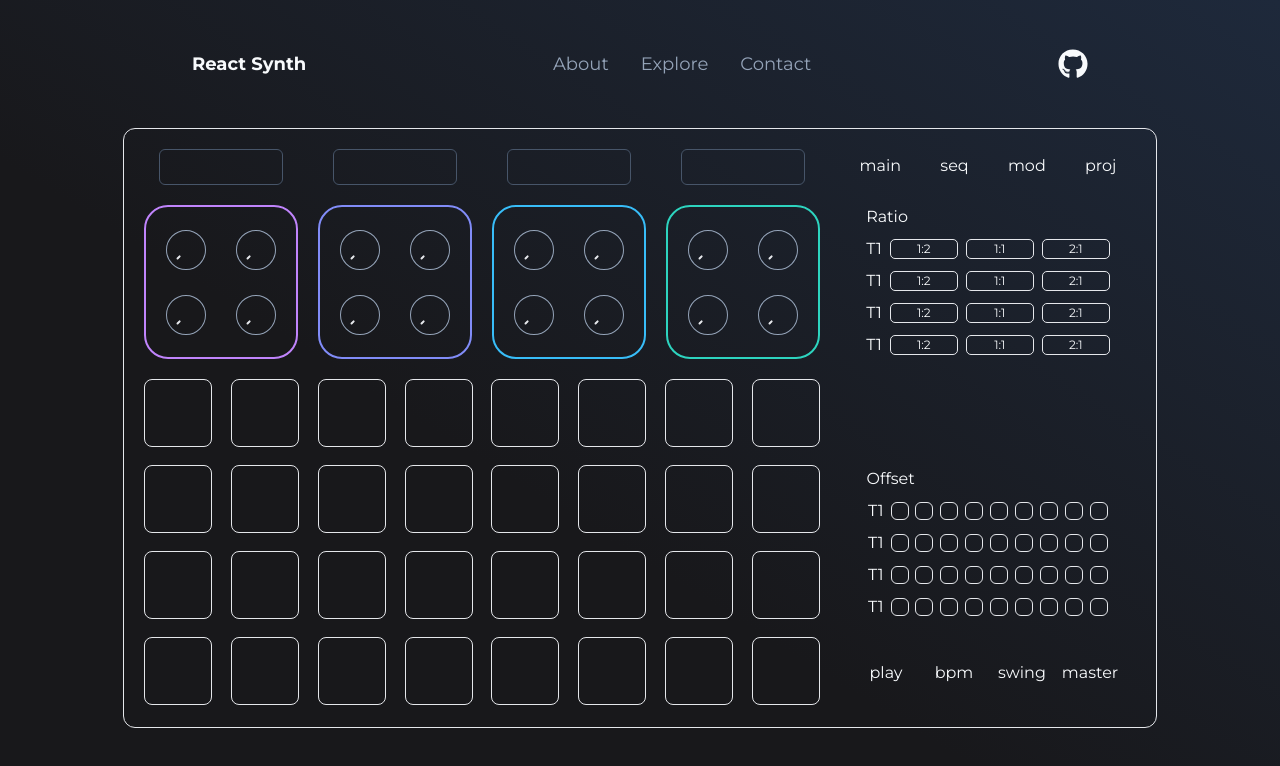
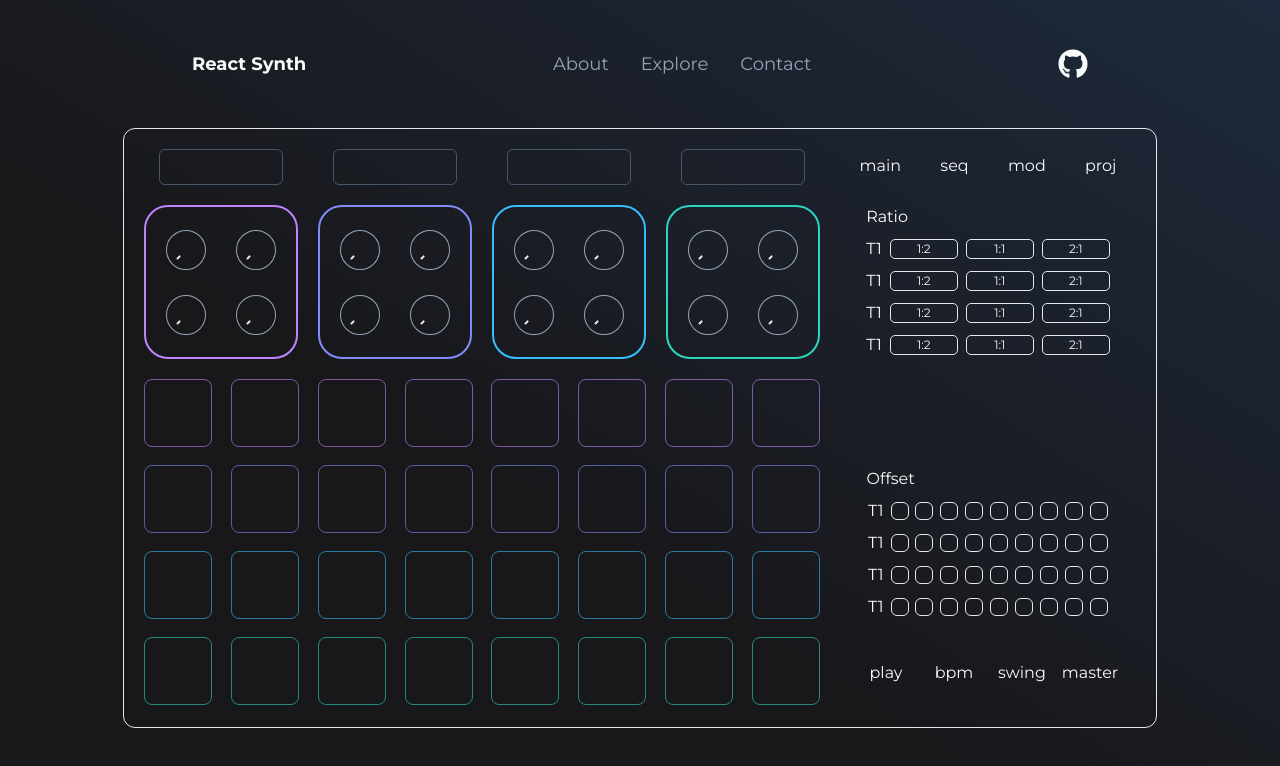
Before and after one commit to vybukhivka/react-synth, a React (Vite) app: page /synth in a window 1280 px wide. Shown: the top 766 px of the page. Built offline with nearby package versions, Linux system fonts and the light colour scheme.

Commit message:
sequencer colors

```diff
--- a/src/components/synth/Sequencer/SequencerRow.tsx
+++ b/src/components/synth/Sequencer/SequencerRow.tsx
@@ -1,12 +1,16 @@
 import SequencerButton from '../../ui/SequencerButton/SequencerButton';
+
+type SequencerRowProps = {
+  className: string;
+};
 
 const steps = Array.from({ length: 8 }, (_, i) => i);
 
-const SequencerRow: React.FC = () => {
+const SequencerRow: React.FC<SequencerRowProps> = ({ className }) => {
   return (
     <div className="flex items-end justify-between">
       {steps.map(step => (
-        <SequencerButton key={step} />
+        <SequencerButton color={className} key={step} />
       ))}
     </div>
   );
--- a/src/components/synth/Sequencer/SequncerContainer.tsx
+++ b/src/components/synth/Sequencer/SequncerContainer.tsx
@@ -3,10 +3,10 @@ import SequencerRow from './SequencerRow';
 const SequncerContainer: React.FC = () => {
   return (
     <div className="col-start-1 col-end-5 row-start-3 row-end-5 flex flex-col gap-y-[18px]">
-      <SequencerRow />
-      <SequencerRow />
-      <SequencerRow />
-      <SequencerRow />
+      <SequencerRow className="border-purple-400" />
+      <SequencerRow className="border-indigo-400" />
+      <SequencerRow className="border-sky-400" />
+      <SequencerRow className="border-teal-400" />
     </div>
   );
 };
--- a/src/components/ui/SequencerButton/SequencerButton.tsx
+++ b/src/components/ui/SequencerButton/SequencerButton.tsx
@@ -1,5 +1,15 @@
-function SequencerButton() {
-  return <div className="h-[68px] w-[68px] rounded-lg border"></div>;
-}
+import { cn } from '../../../utils/cn';
+
+type SequencerButtonProps = {
+  color: string;
+};
+
+const SequencerButton: React.FC<SequencerButtonProps> = ({ color }) => {
+  return (
+    <div
+      className={cn('h-[68px] w-[68px] rounded-lg border opacity-60', color)}
+    ></div>
+  );
+};
 
 export default SequencerButton;
```
